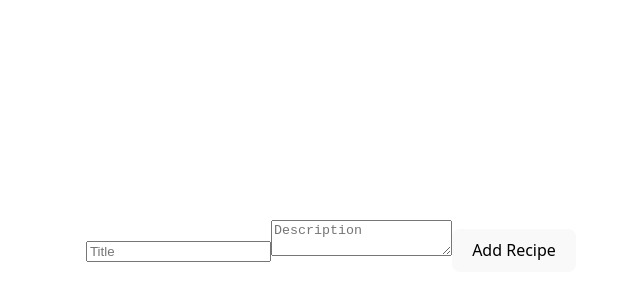
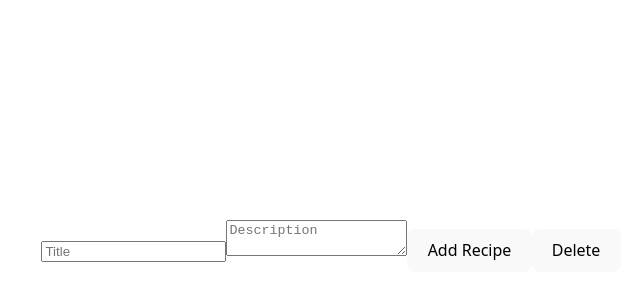
Before and after one commit to akram-99-amg/alx-fe-reactjs, a React (Vite) app in the folder recipe-sharing-app/: page / in a window 1280 px wide. Shown: the part 154-454 px from the top of the page, without its empty margins (309-949 px from the left). Built offline with nearby package versions, Linux system fonts and the light colour scheme.

Commit message:
add remove

```diff
--- a/recipe-sharing-app/src/components/AddRecipeForm.jsx
+++ b/recipe-sharing-app/src/components/AddRecipeForm.jsx
@@ -3,6 +3,7 @@ import React, { useState } from 'react'
 
 const AddRecipeForm = () => {
     const addRecipe =useRecipeStore(state=>state.addRecipe);
+    const deleteRecipe =useRecipeStore(state=>state.deleteRecipe)
     const[title,setTitle]=useState("");
     const[description,setDescription]=useState("");
 
@@ -29,6 +30,8 @@ const AddRecipeForm = () => {
 
         <button type="submit">Add Recipe</button>
 
+        <button onClick={deleteRecipe}>Delete</button>
+
 
     </form>
   );
--- a/recipe-sharing-app/src/components/recipeStore.js
+++ b/recipe-sharing-app/src/components/recipeStore.js
@@ -1,11 +1,16 @@
 import { create } from "zustand"
 
-export  const useRecipeStore = create(set => ({
+export const useRecipeStore = create(set => ({
     recipes: [],
     addRecipe: (newRecipe) => set(state => ({
         recipes: [...state.recipes, newRecipe]
     })),
-    setRecipes:(recipes)=>set({recipes})
+    setRecipes: (recipes) => set({ recipes }),
+
+    deleteRecipe: (id) => set(state => ({
+        recipes: state.recipes.filter(newRecipe => newRecipe.id !== id)
+    })),
+
 
 
 }))
```
Also changed, not shown: recipe-sharing-app/src/components/RecipeDetails.jsx (added, +15 -0 lines).
